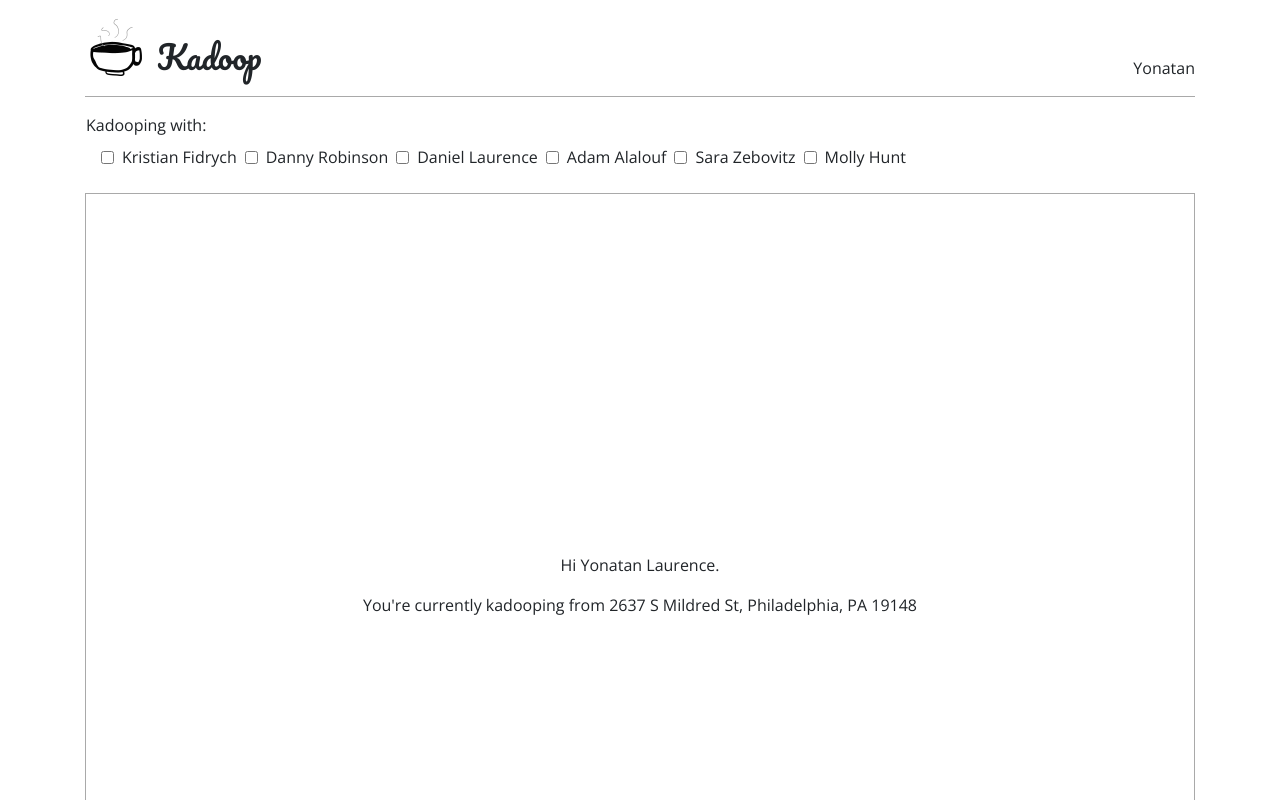
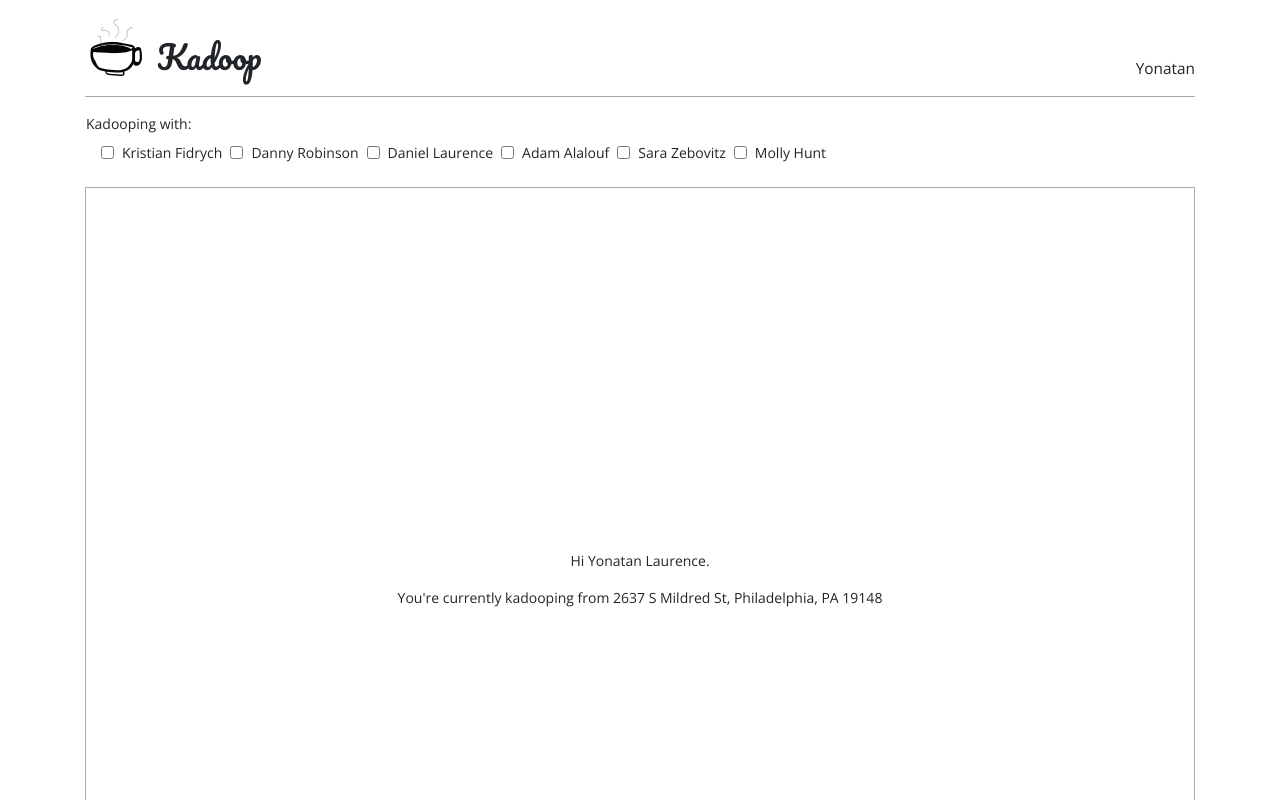
Before and after one commit to yangningBU/kadoop, a React (Create React App) app: page / in a window 1280 px wide. Shown: the top 800 px of the page. Built offline with nearby package versions, Linux system fonts and the light colour scheme.

Commit message:
Refactor font size based on rem and rename profile.json to user.json

```diff
--- a/src/App.jsx
+++ b/src/App.jsx
@@ -4,14 +4,14 @@ import Header from './components/Header.jsx'
 import FriendSelection from './components/FriendSelection/FriendSelection.jsx'
 import Map from './components/Map/Map.jsx'
 import friends from './data/friends.json'
-import profile from './data/profile.json'
+import user from './data/user.json'
 
 class App extends Component {
   constructor(props) {
     super(props)
 
     this.state = {
-      profile: {},
+      user: {},
       friends: [],
       selectedFriends: []
     }
@@ -20,7 +20,7 @@ class App extends Component {
   }
 
   componentWillMount() {
-    this.setState({friends: friends, profile: profile})
+    this.setState({friends: friends, user: user})
   }
 
   selectFriend(e) {
@@ -52,13 +52,13 @@ class App extends Component {
   render() {
     return (
       <StyleRoot style={{height: '100%'}}>
-        <Header user={this.state.profile} />
+        <Header user={this.state.user} />
         <FriendSelection
           friends={this.state.friends}
           selectedFriends={this.state.selectedFriends}
           selectFriend={this.selectFriend}
         />
-        <Map profile={this.state.profile} />
+        <Map user={this.state.user} />
       </StyleRoot>
     );
   }
--- a/src/components/FriendSelection/FriendsToSelect.jsx
+++ b/src/components/FriendSelection/FriendsToSelect.jsx
@@ -8,10 +8,10 @@ const styles = {
   friend: {
     display: 'flex',
     alignItems: 'center',
-    minWidth: '5em'
+    minWidth: '5rem'
   },
   label: {
-    margin: '0.5em'
+    margin: '0.5rem'
   }
 }
 
--- a/src/components/FriendSelection/friend-selection.css
+++ b/src/components/FriendSelection/friend-selection.css
@@ -1,3 +1,3 @@
 #friend-selection {
-  padding: 1em;
+  padding: 1rem;
 }
--- a/src/components/FriendSelection/selected-friends.css
+++ b/src/components/FriendSelection/selected-friends.css
@@ -7,7 +7,7 @@
   border: 1px solid var(--darkgreen);
   background-color: var(--mediumgreen);
   color: var(--darkgreen);
-  padding: .25em;
-  margin: .25em;
+  padding: .25rem;
+  margin: .25rem;
   display: inline-block;
 }
--- a/src/components/Header.jsx
+++ b/src/components/Header.jsx
@@ -8,10 +8,10 @@ const styles = {
     display: 'flex',
     alignItems: 'flex-end',
     justifyContent: 'space-between',
-    padding: '.5em 0',
+    padding: '.5rem 0',
     borderBottom: '1px solid darkgrey',
     [`@media all and (min-width: ${c.breakPoints.sm})`]: {
-      padding: '1em 0'
+      padding: '1rem 0'
     }
   },
   wrapper: {
@@ -20,18 +20,18 @@ const styles = {
     justifyContent: 'flex-start'
   },
   company: {
-    fontSize: '1.1em',
+    fontSize: '1.2rem',
     fontFamily: 'Pacifico',
     display: 'inline',
     [`@media all and (min-width: ${c.breakPoints.sm})`]: {
-      fontSize: '2em'
+      fontSize: '2rem'
     }
   },
   image: {
-    width: '2em',
-    marginRight: '0.5em',
+    width: '2rem',
+    marginRight: '0.5rem',
     [`@media all and (min-width: ${c.breakPoints.sm})`]: {
-      width: '4em'
+      width: '4rem'
     }
   }
 }
@@ -43,7 +43,7 @@ const LoginButton = () => (
 const UserDropdown = ({user}) => {
   const firstName = user.name.split(" ")[0]
   return (
-    <span>{firstName}</span>
+    <span style={{fontSize: '1.1em'}}>{firstName}</span>
   )
 }
 
--- a/src/components/Map/Map.jsx
+++ b/src/components/Map/Map.jsx
@@ -11,8 +11,8 @@ const styles = {
   }
 }
 
-const Map = ({profile}) => {
-  const { name, location: {address} } = profile
+const Map = ({user}) => {
+  const { name, location: {address} } = user
   return (
     <section id="map" style={styles.map}>
       <p>Hi {name}.</p>
--- a/src/index.css
+++ b/src/index.css
@@ -6,6 +6,7 @@ html, body {
   margin: 0;
   padding: 0;
   font-family: 'Open Sans', sans-serif;
+  font-size: 14px;
 }
 
 code {
@@ -15,3 +16,9 @@ code {
 #app {
   height: 100%;
 }
+
+@media all and (min-width: 512px) {
+  html {
+    font-size: 16px;
+  }
+}
```
Also changed, not shown: src/data/user.json (renamed from src/data/profile.json).
